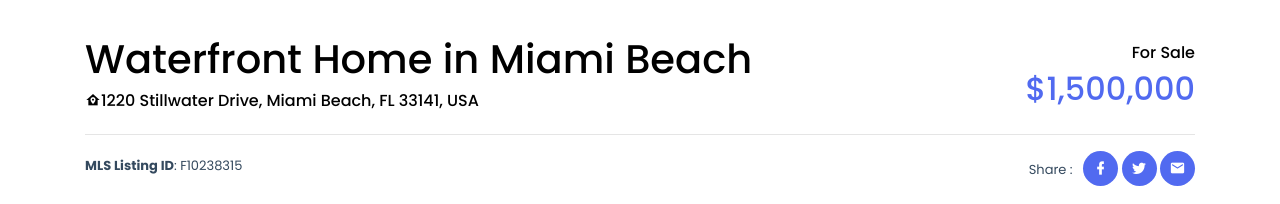
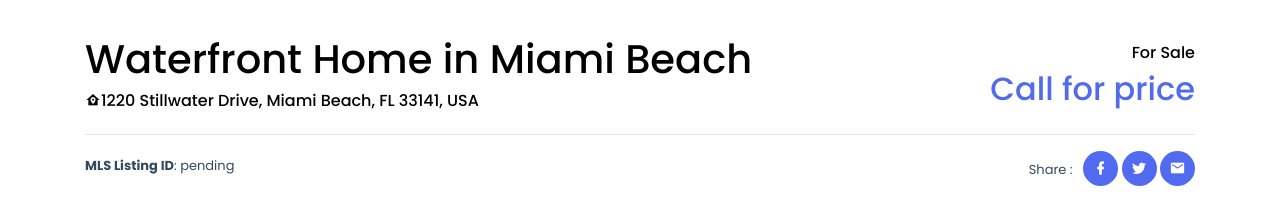
Before and after one commit to henrylynk/henrylynk.github.io, a plain HTML site: page index.html in a window 1280 px wide. Shown: the part 596-800 px from the top of the page. Drawn offline with Linux system fonts and the light colour scheme; a script that the page names is missing.

Commit message:
hid price and mls id

```diff
--- a/index.html
+++ b/index.html
@@ -3,7 +3,7 @@
 <head>
     <meta charset="utf-8">
     <meta name="viewport" content="width=device-width, initial-scale=1, shrink-to-fit=no">
-    <meta name="description" content="1220 Stillwater Drive For Sale: $1,500,000">
+    <meta name="description" content="1220 Stillwater Drive For Sale: Call for price">
     <meta name="author" content="Cowboy Lynk">
     <title>1220 Stillwater</title>
     <!-- Favicon Icon -->
@@ -102,13 +102,13 @@
                 </div>
                 <div class="col-lg-4 col-md-4 text-right">
                     <h6 class="mt-2">For Sale</h6>
-                    <h2 class="text-success">$1,500,000</h2>
+                    <h2 class="text-success">Call for price</h2>
                 </div>
             </div>
             <hr>
             <div class="row">
                 <div class="col-lg-8 col-md-8">
-                    <p class="mt-1 mb-0"><strong>MLS Listing ID</strong>: F10238315</p>
+                    <p class="mt-1 mb-0"><strong>MLS Listing ID</strong>: pending</p>
                 </div>
                 <div class="col-lg-4 col-md-4 text-right">
                     <div class="footer-social">
```
